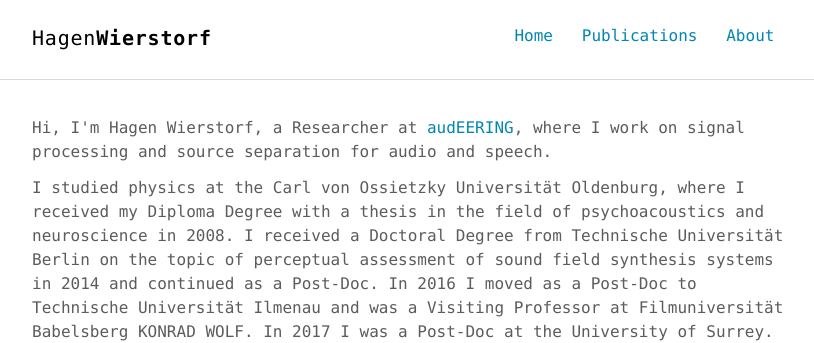
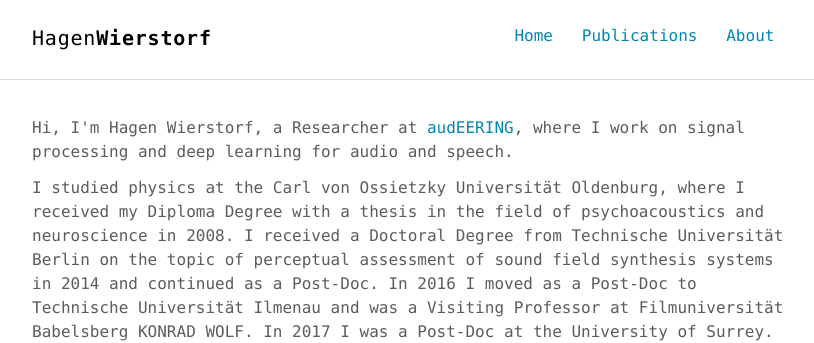
Before and after one commit to hagenw/hagenw.github.io, a Jekyll site: the page built from about.html, in a window 1280 px wide. Shown: the top 343 px of the page, without its empty margins (232-1046 px from the left). Built offline with Jekyll 4.4.1, drawn with Linux system fonts in a browser that asks for light colours.

Commit message:
Update work description

```diff
--- a/about.html
+++ b/about.html
@@ -10,7 +10,7 @@ permalink: /about/
     <p>Hi, I'm <span itemprop="name">{{ site.author.name }}</span>,
     a Researcher at
     <a href="https://audeering.com">audEERING</a>, where I work
-    on signal processing and source separation for audio and speech.</p>
+    on signal processing and deep learning for audio and speech.</p>
 
     <p>I studied physics at the Carl von Ossietzky Universität Oldenburg, where I
     received my Diploma Degree with a thesis in the field of psychoacoustics and
```
